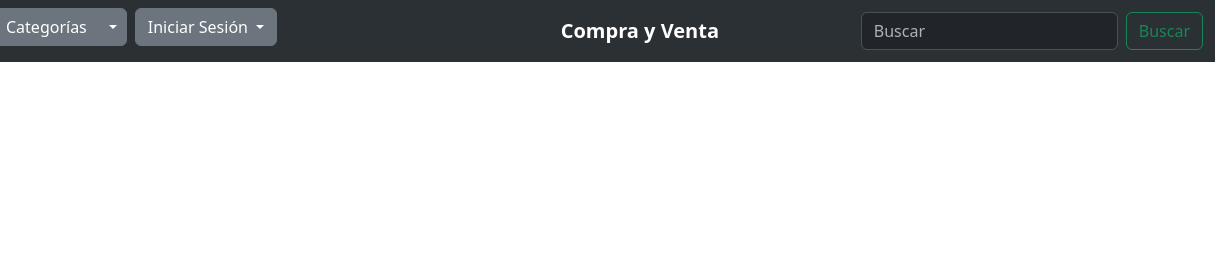
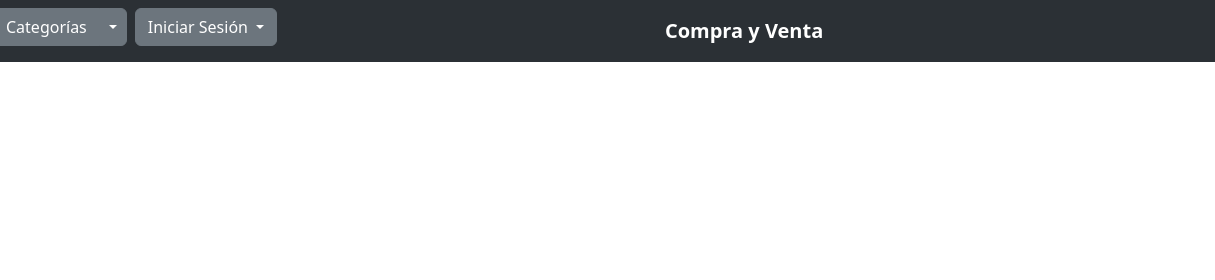
Before and after one commit to maxicapello/TPprogramacion2, a plain HTML site: page pages/contacto.html in a window 1280 px wide. Shown: the top 280 px of the page, 65-1280 px from the left. Drawn offline with nearby package versions, Linux system fonts and the light colour scheme.

Commit message:
minnor fixes for contact

```diff
--- a/pages/contacto.html
+++ b/pages/contacto.html
@@ -69,12 +69,7 @@
                             </div>
                         </li>
                     </ul>
-                    <a class="navbar-brand fw-bold mx-auto px-6">Compra y Venta</a>
-                    <form class="d-flex" role="search">
-                        <input class="form-control me-2" type="search" placeholder="Buscar" aria-label="Search" />
-                        <button class="btn btn-outline-success" type="submit">
-                            Buscar
-                        </button>
+                    <a class="navbar-brand fw-bold mx-auto px-6 ms-2">Compra y Venta</a>
                     </form>
                 </div>
             </div>
@@ -89,7 +84,7 @@
                 &copy; 2024 Maximiliano Capello. All rights reserved.
             </div>
             <div class="social-links">
-                <a class="nav-link .fs-5" href="./pages/contacto.html">Contactenos!</a>
+                <a class="nav-link .fs-5" href="contacto.html">Contactenos!</a>
                 <a href="https://www.facebook.com/#" target="_blank"><img
                         src="https://cdn-icons-png.flaticon.com/256/20/20673.png" alt="Facebook" /></a>
                 <a href="https://twitter.com/#" target="_blank"><img
```
Also changed, not shown: pages/categorias.html (+1 -1 lines).
